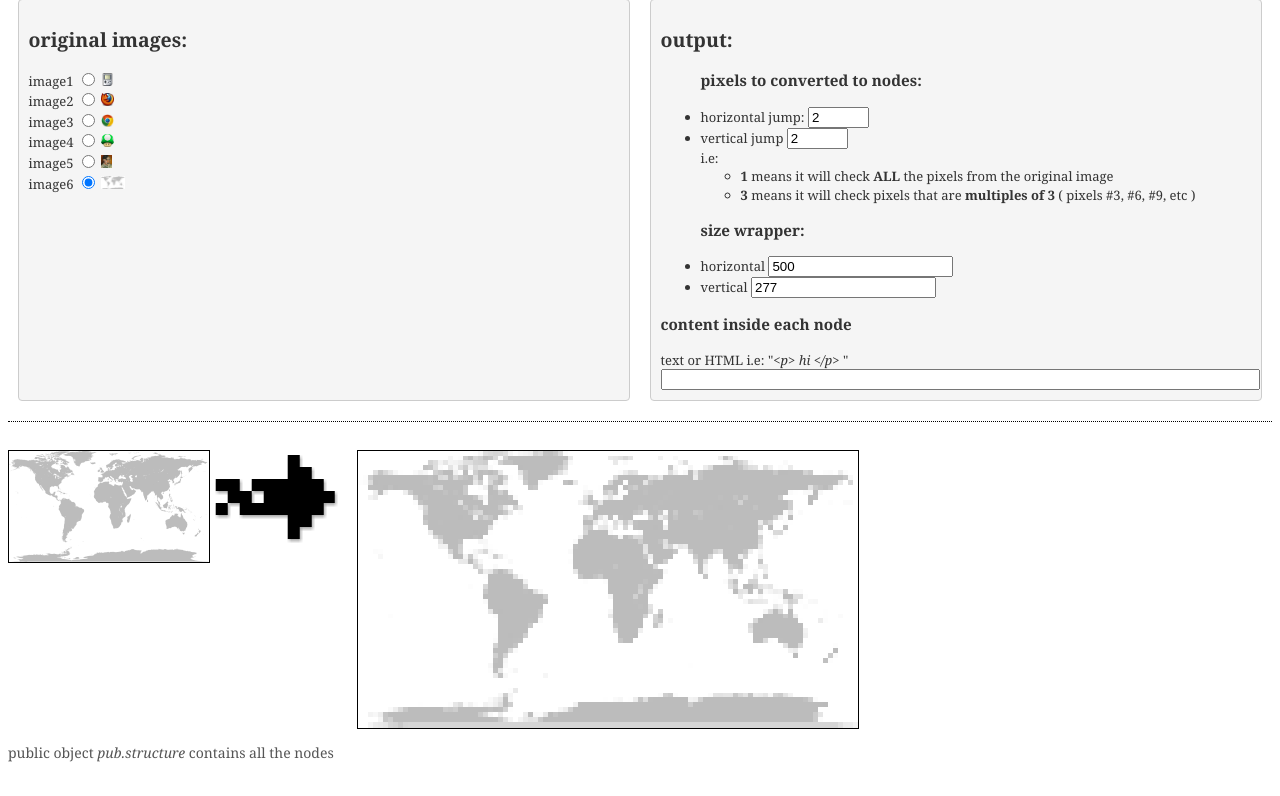
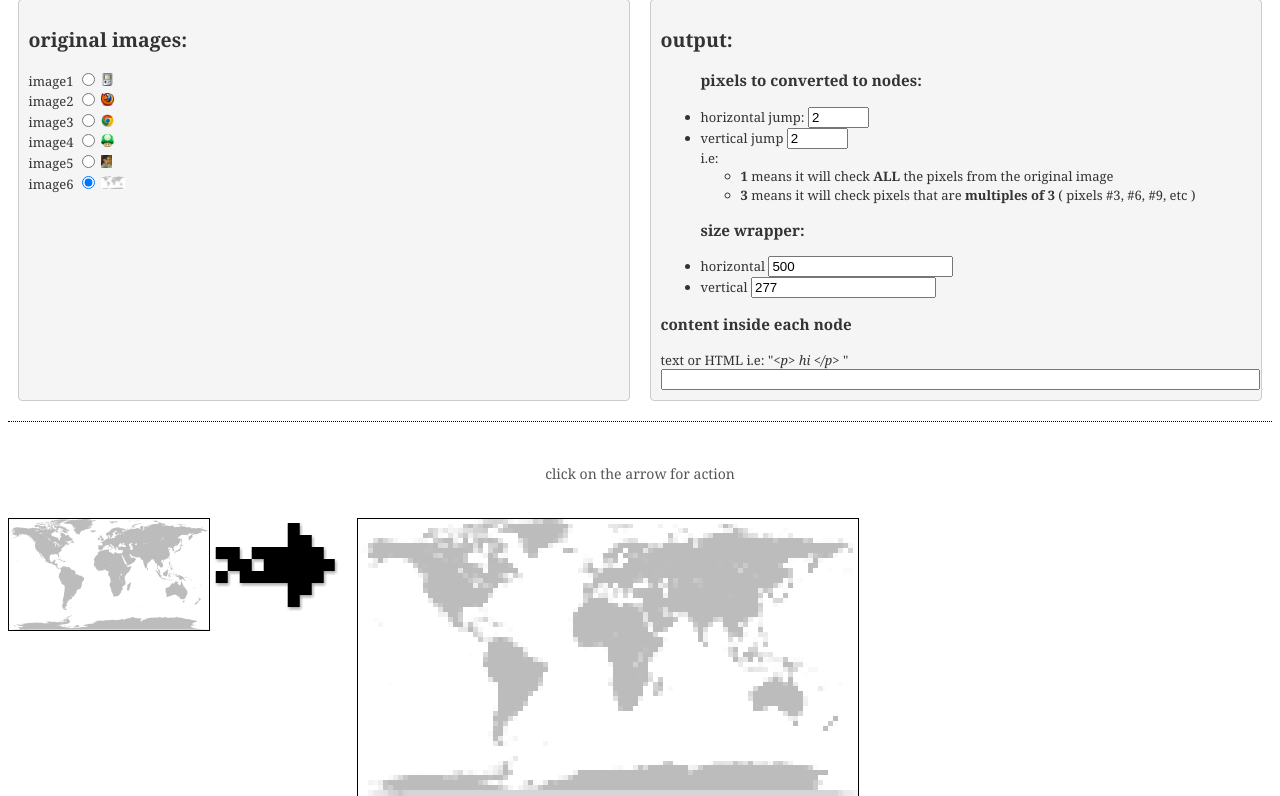
Before and after one commit to ILuque/getPixels, a PHP site: page /index.html in a window 1280 px wide. Shown: the part 23-819 px from the top of the page. Run offline with PHP 8.4, Linux system fonts and the light colour scheme.

Commit message:
added submit button instructions

```diff
--- a/css/main.css
+++ b/css/main.css
@@ -48,8 +48,8 @@ h1 {
 #text {
     width: 100%;
 }
-
-
+.infoSubmit{text-align: center;
+}
 /*canvas & nodeWrapper*/
 
 canvas,
--- a/index.html
+++ b/index.html
@@ -80,6 +80,8 @@ hi &lt;/p&gt;
             <input type="text" id="text" value="">
         </div>
     </div>
+        <p class="infoSubmit">click on the arrow for action</p>
+
     <!-- canvas -->
     <br>
     <div id="panel">
```
